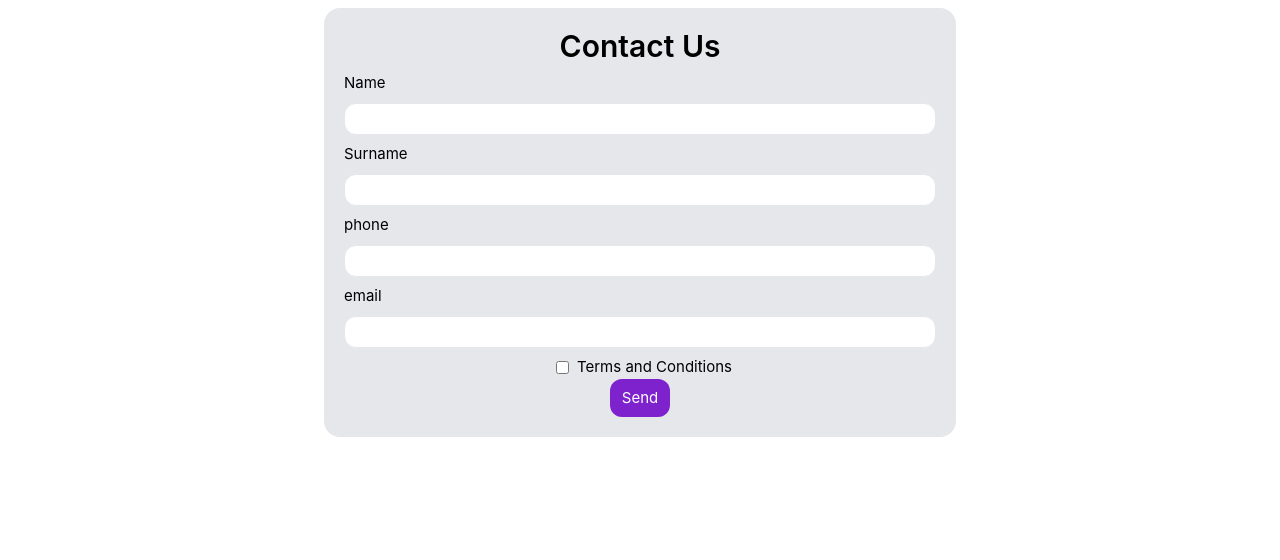
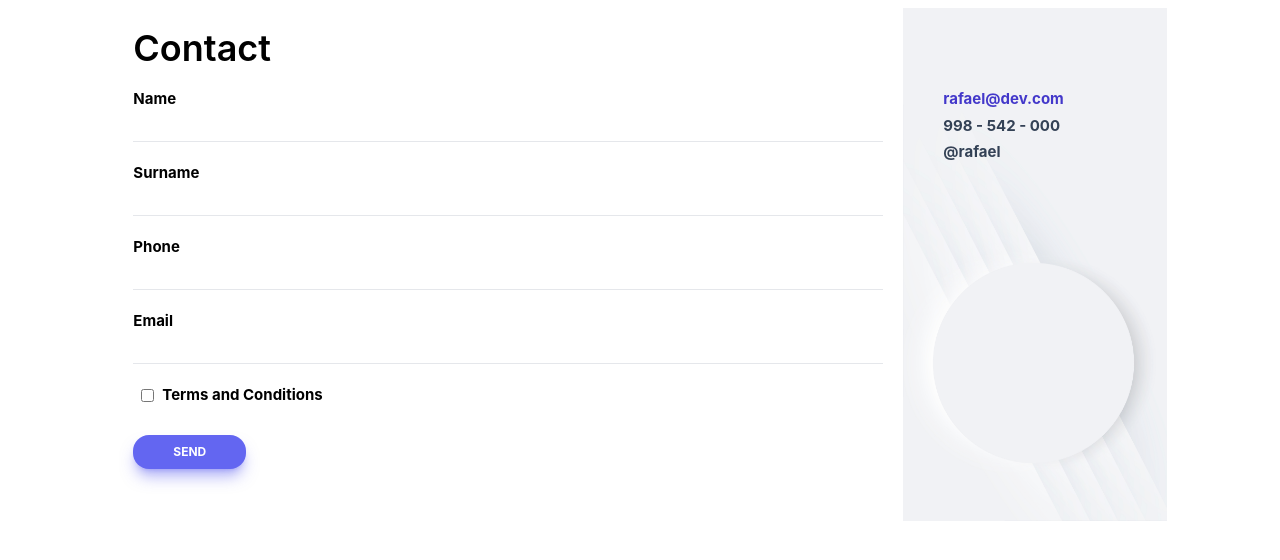
Before and after one commit to rafazf/vue3-examples, a Vue app: page / in a window 1280 px wide. Shown: the top 560 px of the page. Built offline with nearby package versions, Linux system fonts and the light colour scheme.

Commit message:
se agregaron estilos a la seccion de contact

```diff
--- a/src/components/UI/atoms/Button.vue
+++ b/src/components/UI/atoms/Button.vue
@@ -5,7 +5,8 @@
 </script>
 
 <template>
-  <button class="bg-purple-700 text-white rounded-xl p-2 px-3">{{title}}</button>
+  <button
+    class="bg-indigo-500 shadow-lg shadow-indigo-500/50 text-white font-bold text-[12px] rounded-2xl p-2 px-10">{{title}}</button>
 </template>
 
 <style scoped>
--- a/src/components/UI/atoms/Input.vue
+++ b/src/components/UI/atoms/Input.vue
@@ -13,7 +13,7 @@
     v-model="model"
     :type="type"
     @blur="$emit('blurEmit')"
-    class="rounded-xl p-1 pl-2 underline-none border"
+    class="pl-2 underline-none focus:outline-none border-b text-slate-500"
     :required="isRequired"
   />
 </template>
--- a/src/components/UI/atoms/Label.vue
+++ b/src/components/UI/atoms/Label.vue
@@ -5,7 +5,7 @@
 </script>
 
 <template>
-  <label label="data">{{label}}</label>
+  <label class="font-bold" label="data">{{label}}</label>
 </template>
 
 <style scoped>
--- a/src/components/UI/molecules/FormField.vue
+++ b/src/components/UI/molecules/FormField.vue
@@ -10,7 +10,7 @@ const props = defineProps<{
   addClass?: string
   validator?:string[]
 }>()
-defineEmits(['errorEmit'])
+
 const model = defineModel({ required: true })
 const error = ref<string | null>(null)
 const isRequired = ref(false)
@@ -34,7 +34,7 @@ onMounted(()=>{
 </script>
 
 <template>
-  <div :class="['flex gap-2',addClass]">
+  <div :class="['flex mb-3 gap-2',addClass]">
     <Label
       :label="labelValue">
     </Label>
--- a/src/components/organisms/ContactForm.vue
+++ b/src/components/organisms/ContactForm.vue
@@ -1,6 +1,7 @@
 <template>
-  <div class="bg-gray-200 text-black p-5 rounded-2xl flex flex-col justify-start gap-2">
-    <span class="text-3xl text-center font-semibold">Contact Us</span>
+  <div class="flex w-5/6">
+    <div class=" text-black p-5  flex flex-col justify-start gap-2 w-3/4">
+      <span class="text-4xl text-start mb-3 font-semibold">Contact</span>
       <form @submit="checkForm($event)">
         <FormField
           v-model="formData.name"
@@ -16,12 +17,12 @@
           add-class="flex-col"/>
         <FormField
           v-model="formData.phone"
-        label-value="phone"
+          label-value="Phone"
           input-type="number"
           add-class="flex-col"/>
         <FormField
           v-model="formData.email"
-        label-value="email"
+          label-value="Email"
           input-type="email"
           :validator="['email','required']"
           add-class="flex-col"/>
@@ -29,13 +30,23 @@
           v-model="formData.perms"
           label-value="Terms and Conditions"
           input-type="checkbox"
-        add-class="flex-row-reverse justify-center items-center">
+          add-class="mb-7 flex-row-reverse items-center justify-end">
         </FormField>
-      <div class="text-center">
-        <Button title="Send"></Button>
+        <div class="mt-3">
+          <Button title="SEND"></Button>
         </div>
       </form>
     </div>
+    <div class="w-1/4 bg-gray-200 relative ">
+      <div class="absolute z-40 p-2 w-full flex flex-col px-10 pt-20 gap-1 ">
+        <span class="text-indigo-700 font-bold">rafael@dev.com</span>
+        <span class="text-slate-700 font-bold">998 - 542 - 000</span>
+        <span class="text-slate-700 font-bold">@rafael</span>
+      </div>
+      <img class="opacity-90 " src="../../assets/img/backgroundContact.jpg" alt="">
+    </div>
+  </div>
+
 </template>
 
 <script setup lang="ts">
```
Also changed, not shown: src/assets/img/backgroundContact.jpg (added). Lines whose indentation alone changed are shown as unchanged.
